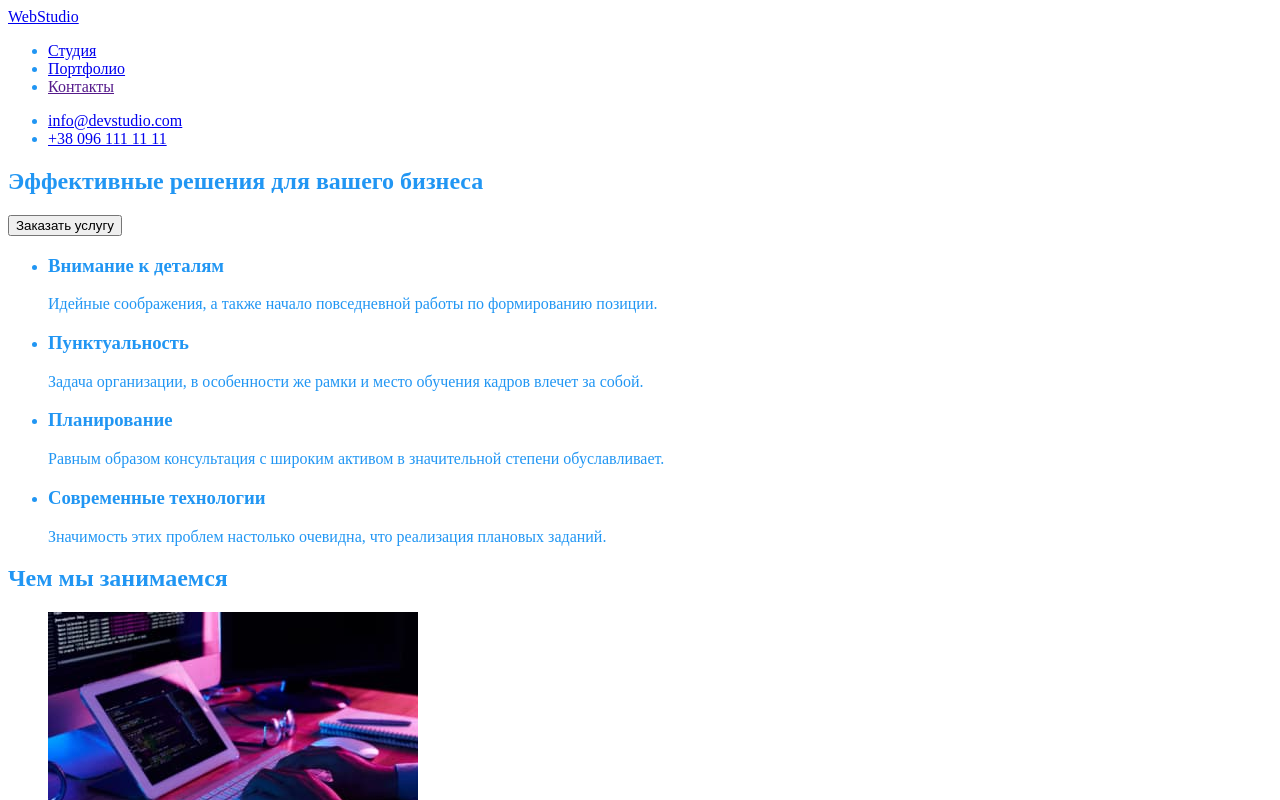
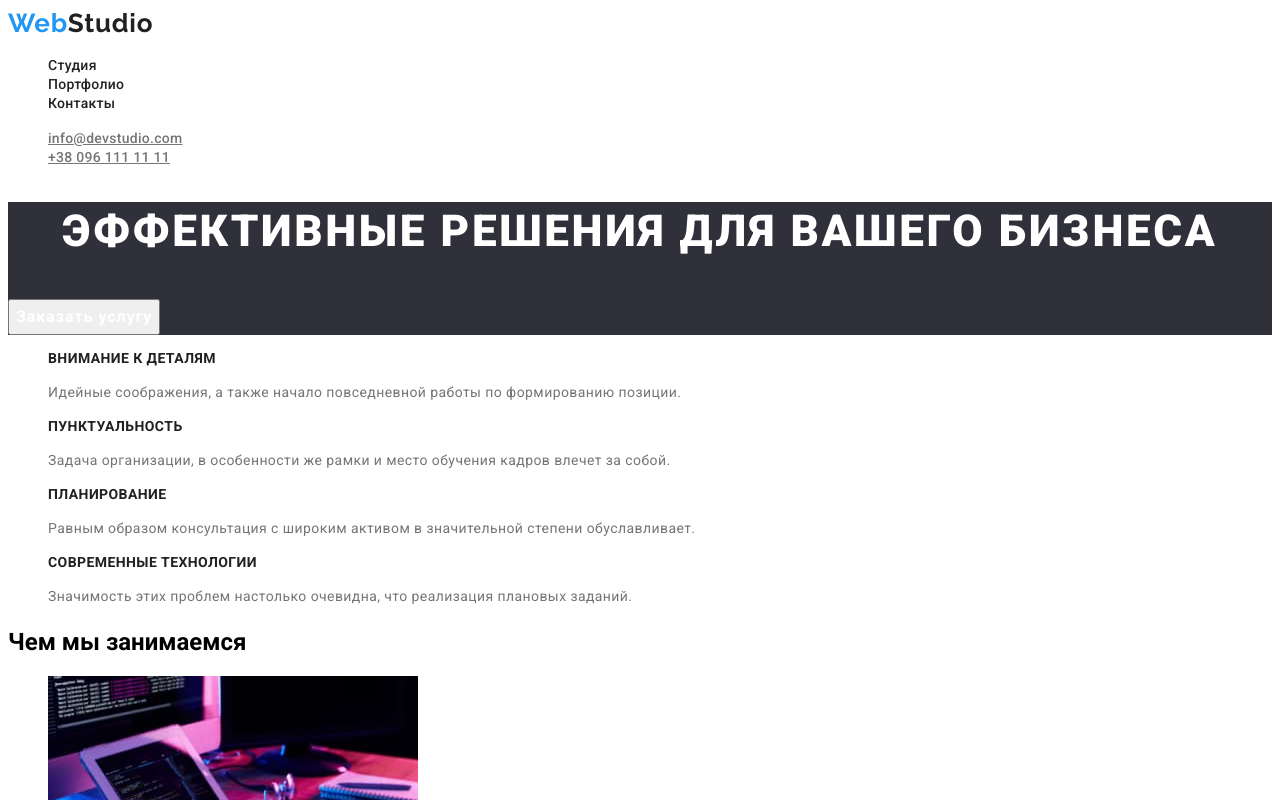
Before and after one commit to Stasxxx/goit-markup-hw-02, a plain HTML site: page index.html in a window 1280 px wide. Shown: the top 800 px of the page. Drawn offline with Linux system fonts and the light colour scheme.

Commit message:
index-присвоение классов

```diff
--- a/css/styles.css
+++ b/css/styles.css
@@ -1,5 +1,19 @@
 :root {
-  color: #2196f3;
+  --primary-color: #212121;
+  --secondary-color: #757575;
+  --accent-color: #2196f3;
+}
+
+body {
+  font-family: roboto, sans-serif;
+}
+
+.list {
+  list-style: none;
+}
+
+.link {
+  text-decoration: none;
 }
 
 .visually-hidden {
@@ -9,9 +23,98 @@
   margin: -1px;
   border: 0;
   padding: 0;
-
   white-space: nowrap;
   clip-path: inset(100%);
   clip: rect(0 0 0 0);
   overflow: hidden;
 }
+
+/* ---------Меню нав---------- */
+.header {
+  background-color: #ffffff;
+}
+
+.header-logo {
+  font-family: Raleway, sans-serif;
+  font-weight: 700;
+  font-size: 26px;
+  line-height: 1.19;
+  letter-spacing: 0.03em;
+  color: var(--primary-color);
+}
+
+.logo {
+  color: var(--accent-color);
+}
+
+.header-link {
+  font-weight: 500;
+  font-size: 14px;
+  line-height: 1.14;
+  letter-spacing: 0.02em;
+  color: var(--primary-color);
+}
+
+.header-link:hover,
+.header-link:focus {
+  color: var(--accent-color);
+}
+
+.contact {
+  font-weight: 500;
+  font-size: 14px;
+  line-height: 16px;
+  letter-spacing: 0.02em;
+  color: var(--secondary-color);
+}
+
+.contact:hover,
+.contact:focus {
+  color: var(--accent-color);
+}
+
+/* ---------Герей--------- */
+.hiro {
+  background: #2f303a;
+}
+
+.hiro-title {
+  font-weight: 900;
+  font-size: 44px;
+  line-height: 1.36;
+  text-align: center;
+  letter-spacing: 0.06em;
+  text-transform: uppercase;
+  color: #ffffff;
+}
+
+.hiro-btn {
+  font-family: inherit;
+  font-weight: 700;
+  font-size: 16px;
+  line-height: 1.88;
+  display: flex;
+  align-items: center;
+  text-align: center;
+  letter-spacing: 0.06em;
+  color: #ffffff;
+}
+
+/* ------------Особенности----------- */
+
+.feature-title {
+  font-weight: 700;
+  font-size: 14px;
+  line-height: 1.14;
+  letter-spacing: 0.03em;
+  text-transform: uppercase;
+  color: var(--primary-color);
+}
+
+.feature-text {
+  font-weight: 400;
+  font-size: 14px;
+  line-height: 1.71;
+  letter-spacing: 0.03em;
+  color: var(--secondary-color);
+}
--- a/index.html
+++ b/index.html
@@ -4,97 +4,101 @@
         <meta charset="UTF-8">
         <meta http-equiv="X-UA-Compatible" content="IE=edge">
         <meta name="viewport" content="width=device-width, initial-scale=1.0">
-        <title>Document</title>
+        <title>WebStudio</title>
+        <link rel="preconnect" href="https://fonts.googleapis.com">
+        <link rel="preconnect" href="https://fonts.gstatic.com" crossorigin>
+        <link href="https://fonts.googleapis.com/css2?family=Raleway:wght@700&family=Roboto:wght@400;500;700;900&display=swap"
+            rel="stylesheet">
         <link rel="stylesheet" href="./css/styles.css">
     </head>
     <body>
         <!-- Меню нав. -->
-        <header>
-            <nav>
-                <a href="./index.html">WebStudio</a>
-                <ul>
-                    <li><a href="./index.html">Студия</a></li>
-                    <li><a href="./portfolio.html">Портфолио</a></li>
-                    <li><a href="">Контакты</a></li>
-                </ul>
+        <header class="header">
+            <nav class="header-nav">
+                <a class="header-logo link" href="./index.html"><span class="logo">Web</span>Studio</a>
+                <ul class="header-list list">
+                    <li class="header-item"><a class="header-link link" href="./index.html">Студия</a></li>
+                    <li class="header-item"><a class="header-link link" href="./portfolio.html">Портфолио</a></li>
+                    <li class="header-item"><a class="header-link link" href="">Контакты</a></li>
+                </>
             </nav>
-                <ul>
-                    <li><a href="mailto:info@devstudio.com">info@devstudio.com</a></li>
-                    <li><a href="tel:+380961111111">+38 096 111 11 11</a></li>
+                <ul class="header-contacts list">
+                    <li class="header-contact"><a class="contact" href="mailto:info@devstudio.com">info@devstudio.com</a></li>
+                    <li class="header-contact"><a class="contact" href="tel:+380961111111">+38 096 111 11 11</a></li>
                 </ul>
         </header>
         <main>
-            <!-- Шапка -->
-            <section>
-                <h1>Эффективные решения для вашего бизнеса</h1>
-                <button type="button">Заказать услугу</button>
+            <!-- Герой -->
+            <section class="hiro">
+                <h1 class="hiro-title">Эффективные решения для вашего бизнеса</h1>
+                <button class="hiro-btn" type="button">Заказать услугу</button>
             </section>
             <!-- Особенности -->
-            <section>
-                <h2 class="visually-hidden">Наши особенности</h2>
-                <ul>
-                    <li>
-                        <h3>Внимание к деталям</h3>
-                        <p>Идейные соображения, а также начало повседневной работы по формированию позиции.</p>
+            <section class="features">
+                <h2 class="visually-hidden features-title">Наши особенности</h2>
+                <ul class="features-list">
+                    <li class="features-item list">
+                        <h3 class="feature-title">Внимание к деталям</h3>
+                        <p class="feature-text">Идейные соображения, а также начало повседневной работы по формированию позиции.</p>
                     </li>
-                    <li>
-                        <h3>Пунктуальность</h3>
-                        <p>Задача организации, в особенности же рамки и место обучения кадров влечет за собой.</p>
+                    <li class="features-item list">
+                        <h3 class="feature-title">Пунктуальность</h3>
+                        <p class="feature-text">Задача организации, в особенности же рамки и место обучения кадров влечет за собой.</p>
                     </li>
-                    <li>
-                        <h3>Планирование</h3>
-                        <p>Равным образом консультация с широким активом в значительной степени обуславливает.</p>
+                    <li class="features-item list">
+                        <h3 class="feature-title">Планирование</h3>
+                        <p class="feature-text">Равным образом консультация с широким активом в значительной степени обуславливает.</p>
                     </li>
-                    <li>
-                        <h3>Современные технологии</h3>
-                        <p>Значимость этих проблем настолько очевидна, что реализация плановых заданий.</p>
+                    <li class="features-item list">
+                        <h3 class="feature-title">Современные технологии</h3>
+                        <p class="feature-text">Значимость этих проблем настолько очевидна, что реализация плановых заданий.</p>
                     </li>
                 </ul>
             </section>
             <!-- Чем занимаюся -->
-            <section>
-                <h2>Чем мы занимаемся</h2>
-                <ul>
-                    <li><img src="./images/tablet.jpg" alt="планшет" width="370" height="294"/></li>
-                    <li><img src="./images/phone.jpg" alt="телефон" width="370" height="294"></li>
-                    <li><img src="./images/colors.jpg" alt="разсцетка" width="370" height="294"></li>
+            <section class="promo">
+                <h2 class="promo-title">Чем мы занимаемся</h2>
+                <ul class="promo-list list">
+                    <li class="promo-item"><img src="./images/tablet.jpg" alt="планшет" width="370" height="294"/></li>
+                    <li class="promo-item"><img src="./images/phone.jpg" alt="телефон" width="370" height="294"></li>
+                    <li class="promo-item"><img src="./images/colors.jpg" alt="разсцетка" width="370" height="294"></li>
                 </ul>
             </section>
             <!-- Команда -->
-            <section>
-                <h2>Наша команда</h2>
-                <ul>
-                    <li>
-                        <img src="./images/img-1.jpg" alt="Игорь Демьяненко" width="270" height="260">
-                        <h3>Игорь Демьяненко</h3>
-                        <p>Product Designer</p>
+            <section class="team">
+                <h2 class="team-title">Наша команда</h2>
+                <ul class="team-list list">
+                    <li class="team-item">
+                        <img class="team-img" src="./images/img-1.jpg" alt="Игорь Демьяненко" width="270" height="260">
+                        <h3 class="team-member">Игорь Демьяненко</h3>
+                        <p class="team-function">Product Designer</p>
                     </li>
-                    <li>
-                        <img src="./images/img-2.jpg" alt="Ольга Репина" width="270" height="260">
-                        <h3>Ольга Репина</h3>
-                        <p>Frontend Developer</p>
+                    <li class="team-item">
+                        <img class="team-img" src="./images/img-2.jpg" alt="Ольга Репина" width="270" height="260">
+                        <h3 class="team-member">Ольга Репина</h3>
+                        <p class="team-function">Frontend Developer</p>
                     </li>
-                    <li>
-                        <img src="./images/img-3.jpg" alt="Николай Тарасов" width="270" height="260">
-                        <h3>Николай Тарасов</h3>
-                        <p>Marketing</p>
+                    <li class="team-item">
+                        <img class="team-img" src="./images/img-3.jpg" alt="Николай Тарасов" width="270" height="260">
+                        <h3 class="team-member">Николай Тарасов</h3>
+                        <p class="team-function">Marketing</p>
                     </li>
-                    <li>
-                        <img src="./images/img-4.jpg" alt="Михаил Ермаков" width="270" height="260">
-                        <h3>Михаил Ермаков</h3>
-                        <p>UI Designer</p>
+                    <li class="team-item">
+                        <img class="team-img" src="./images/img-4.jpg" alt="Михаил Ермаков" width="270" height="260">
+                        <h3 class="team-member">Михаил Ермаков</h3>
+                        <p class="team-function">UI Designer</p>
                     </li>
                 </ul>
             </section>
         </main>
         <!-- подвал -->
-        <footer>
-            <a href="./index.html">WebStudio</a>
-            <address>
-                <ul>
-                    <li><a href="https://goo.gl/maps/wgvnbsvhfN1eCGzh8" target="_blank" rel="noreferrer noopener">г. Киев, пр-т Леси Украинки, 26</a></li>
-                    <li><a href="mailto:info@example.com">info@example.com</a></li>
-                    <li><a href="tel:+380991111111">+38 099 111 11 11</a></li>
+        <footer class="footer">
+            <a class="footer-logo link" href="./index.html"><span class="logo">Web</span>Studio</a>
+            <address class="footer-address">
+                <ul class="footer-list list">
+                    <li class="footer-item"><a class="footer-location" href="https://goo.gl/maps/wgvnbsvhfN1eCGzh8" target="_blank" rel="noreferrer noopener">г. Киев, пр-т Леси Украинки, 26</a></li>
+                    <li class="footer-item"><a class="footer-contact" href="mailto:info@example.com">info@example.com</a></li>
+                    <li class="footer-item"><a class="footer-contact" href="tel:+380991111111">+38 099 111 11 11</a></li>
                 </ul>
             </address>
         </footer>
```
Also changed, not shown: portfolio.html (+1 -1 lines).
